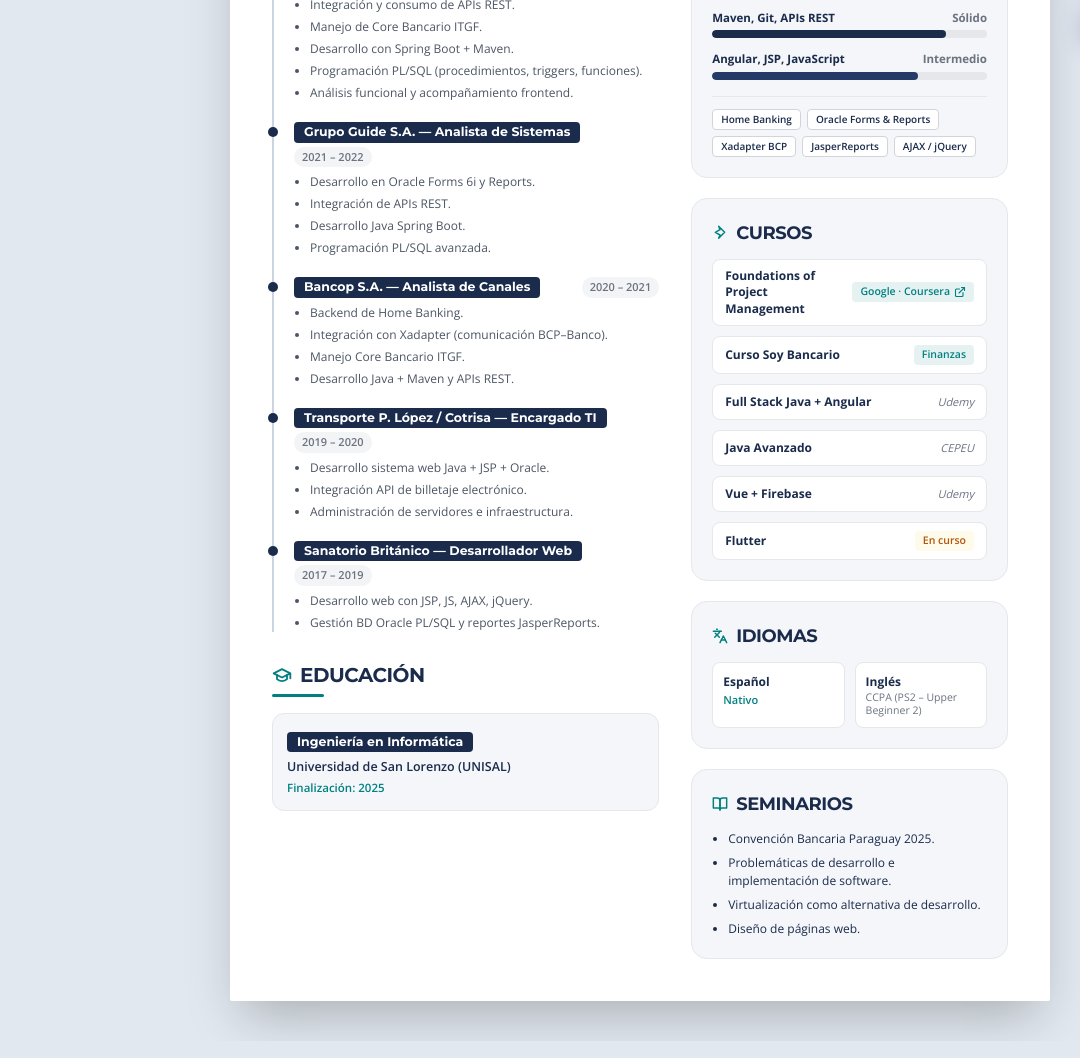
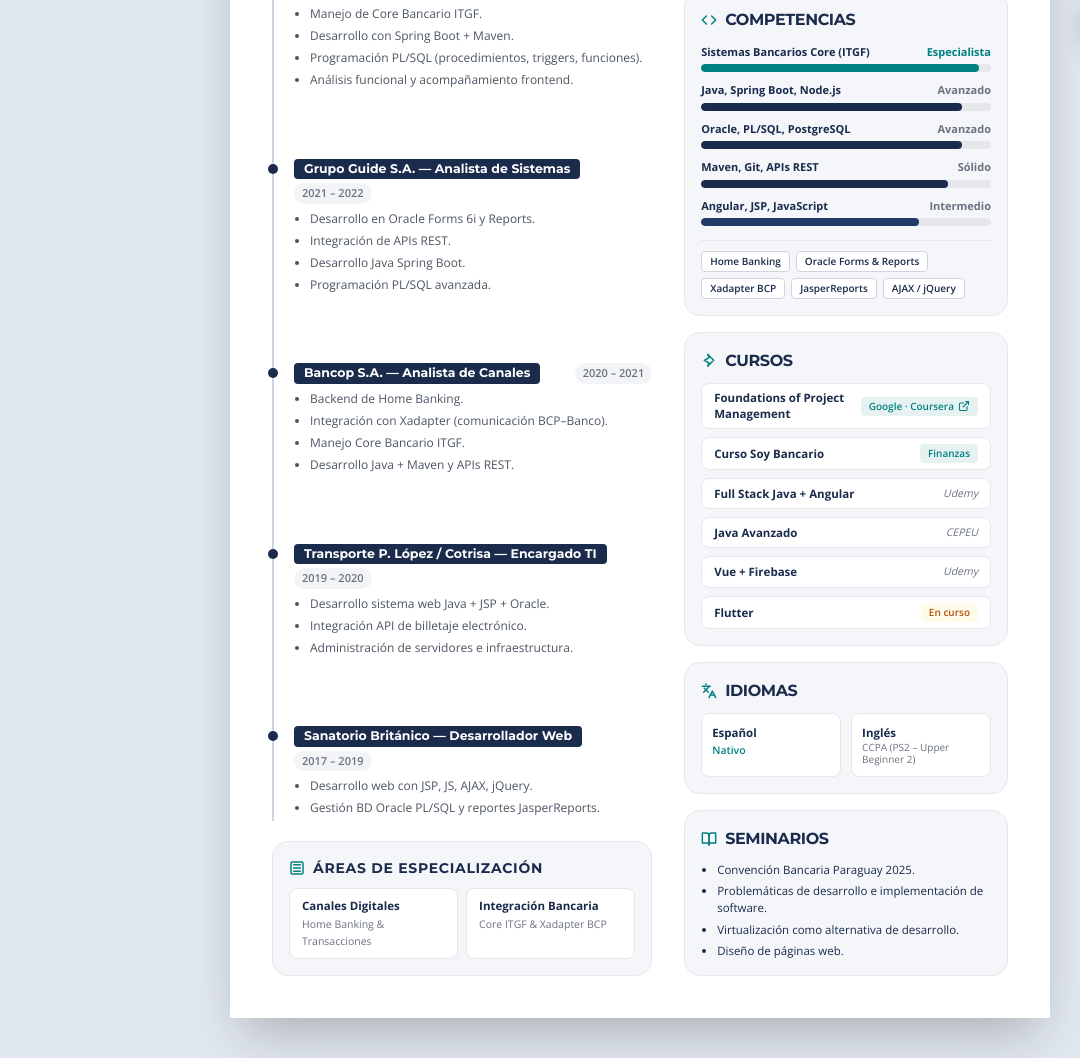
Before and after one commit to freezer1993/LuisFleitasCV, a plain HTML site: page index.html in a window 1280 px wide. Shown: the part 729-1787 px from the top of the page, 0-1080 px from the left. Drawn offline with nearby package versions, Linux system fonts and the light colour scheme.

Commit message:
fix: ajustar proporcion 1:1 de foto de perfil y equilibrar altura de columnas en web y PDF

```diff
--- a/css/styles.css
+++ b/css/styles.css
@@ -278,9 +278,9 @@ body.pdf-capturing {
         width: 100% !important;
     }
     #cv-content:not(.pdf-export-mode) .header-left-inner .profile-box {
-        flex: 0 0 130px !important;
-        width: 130px !important;
-        height: 165px !important;
+        flex: 0 0 142px !important;
+        width: 142px !important;
+        height: 142px !important;
     }
     #cv-content:not(.pdf-export-mode) .header-left-inner .contact-data {
         flex: 1 1 auto !important;
--- a/index.html
+++ b/index.html
@@ -88,13 +88,13 @@
             <!-- HEADER -->
             <header class="header-row flex gap-8 mb-7 pb-6 border-b border-gray-200">
 
-                <!-- Columna izquierda: foto + contacto rápido -->
+                <!-- Columna izquierda: foto (proporción nativa 1:1 sin estiramiento) + contacto rápido -->
                 <div class="header-left" style="width:31%;">
                     <div class="header-left-inner">
 
-                        <div class="profile-box bg-teal border-b-[5px] border-navy mb-4 overflow-hidden rounded-xl shadow-md flex items-center justify-center anim-photo delay-0"
-                             style="width:130px; height:160px;">
-                            <img src="img/perfil.jpeg" data-asset="img/perfil.jpeg" alt="Foto de perfil de Luis Alberto Fleitas Rojas" style="width:100%; height:100%; object-fit:cover;">
+                        <div class="profile-box bg-white border-b-[5px] border-navy mb-4 overflow-hidden rounded-xl shadow-md flex items-center justify-center anim-photo delay-0"
+                             style="width:142px; height:142px; border: 1px solid #e2e8f0; border-bottom: 5px solid #1a2b4c;">
+                            <img src="img/perfil.jpeg" data-asset="img/perfil.jpeg" width="142" height="142" alt="Foto de perfil de Luis Alberto Fleitas Rojas" style="width:142px; height:142px; display:block;">
                         </div>
 
                         <div class="contact-data anim-left delay-1">
@@ -128,7 +128,7 @@
 
                             <div class="pt-3 mt-3 border-t border-gray-200 flex items-center gap-2.5">
                                 <a href="https://www.linkedin.com/in/luis-fleitas-63690b190" target="_blank" rel="noopener noreferrer" class="inline-flex items-center gap-2 group" title="Escanea o haz clic para ir a LinkedIn">
-                                    <img src="img/linkedin.png" data-asset="img/linkedin.png" alt="Código QR LinkedIn" class="rounded border border-gray-200 p-0.5 bg-white group-hover:border-teal transition-colors" style="width:44px; height:44px;">
+                                    <img src="img/linkedin.png" data-asset="img/linkedin.png" width="44" height="44" alt="Código QR LinkedIn" class="rounded border border-gray-200 p-0.5 bg-white group-hover:border-teal transition-colors" style="width:44px; height:44px;">
                                     <div class="text-[10.5px] leading-tight">
                                         <span class="font-bold text-navy group-hover:text-teal transition-colors block">LinkedIn Profesional</span>
                                         <span class="text-gray-400">@luis-fleitas</span>
@@ -186,21 +186,21 @@
             <!-- /HEADER -->
 
 
-            <!-- CUERPO -->
-            <div class="body-row flex gap-8">
+            <!-- CUERPO (Columnas balanceadas al 100% de altura) -->
+            <div class="body-row flex items-stretch gap-8">
 
 
-                <!-- COLUMNA IZQUIERDA: Experiencia con Timeline + Educación -->
-                <div class="body-left" style="width:55%;">
+                <!-- COLUMNA IZQUIERDA: Experiencia con Timeline -->
+                <div class="body-left flex flex-col" style="width:54%;">
 
                     <div class="flex items-center gap-2 mb-1 anim-left delay-0">
                         <svg class="w-5 h-5 text-teal flex-shrink-0" width="20" height="20" xmlns="http://www.w3.org/2000/svg" viewBox="0 0 24 24" fill="none" stroke="currentColor" stroke-width="2.2" stroke-linecap="round" stroke-linejoin="round"><rect width="20" height="14" x="2" y="7" rx="2" ry="2"/><path d="M16 21V5a2 2 0 0 0-2-2h-4a2 2 0 0 0-2 2v16"/></svg>
                         <h2 class="font-display font-bold text-navy text-[20px] uppercase tracking-tight">Experiencia Profesional</h2>
                     </div>
-                    <div class="anim-line delay-0 mb-5"></div>
+                    <div class="anim-line delay-0 mb-4"></div>
 
-                    <!-- Línea de tiempo estilo Canva -->
-                    <div class="relative pl-5 space-y-5" style="border-left: 2px solid #cbd5e1;">
+                    <!-- Línea de tiempo distribuida uniformemente para llenar la columna sin huecos inferiores -->
+                    <div class="relative pl-5 flex-1 flex flex-col justify-between py-1" style="border-left: 2px solid #cbd5e1;">
 
                         <!-- Item 1 -->
                         <div class="relative anim-left delay-1">
@@ -291,37 +291,58 @@
                     </div>
                     <!-- /Línea de tiempo -->
 
-                    <div class="flex items-center gap-2 mb-1 mt-7 anim-left delay-0">
-                        <svg class="w-5 h-5 text-teal flex-shrink-0" width="20" height="20" xmlns="http://www.w3.org/2000/svg" viewBox="0 0 24 24" fill="none" stroke="currentColor" stroke-width="2.2" stroke-linecap="round" stroke-linejoin="round"><path d="M22 10v6M2 10l10-5 10 5-10 5z"/><path d="M6 12v5c3 3 9 3 12 0v-5"/></svg>
-                        <h2 class="font-display font-bold text-navy text-[20px] uppercase tracking-tight">Educación</h2>
-                    </div>
-                    <div class="anim-line delay-0 mb-4"></div>
-
-                    <div class="bg-lightgray p-3.5 rounded-xl border border-gray-200 anim-left delay-1">
-                        <div class="bg-navy text-white px-2.5 py-1 rounded inline-block text-[12.5px] font-bold font-display leading-none mb-1.5">
-                            Ingeniería en Informática
+                    <!-- Bloque de Especialidades y Arquitectura al pie de la columna izquierda para equilibrio visual total -->
+                    <div class="mt-5 bg-lightgray p-4 rounded-2xl border border-gray-200 anim-left delay-5">
+                        <h3 class="font-display font-bold text-navy text-sm uppercase tracking-wider mb-2.5 flex items-center gap-2">
+                            <svg class="w-4 h-4 text-teal flex-shrink-0" width="16" height="16" xmlns="http://www.w3.org/2000/svg" viewBox="0 0 24 24" fill="none" stroke="currentColor" stroke-width="2.2" stroke-linecap="round" stroke-linejoin="round"><rect width="18" height="18" x="3" y="3" rx="2"/><path d="M7 7h10"/><path d="M7 12h10"/><path d="M7 17h10"/></svg>
+                            <span>Áreas de Especialización</span>
+                        </h3>
+                        <div class="grid grid-cols-2 gap-2 text-[11.5px]">
+                            <div class="bg-white px-3 py-2 rounded-lg border border-gray-200">
+                                <span class="font-bold text-navy block">Canales Digitales</span>
+                                <span class="text-gray-500 text-[10.5px]">Home Banking &amp; Transacciones</span>
+                            </div>
+                            <div class="bg-white px-3 py-2 rounded-lg border border-gray-200">
+                                <span class="font-bold text-navy block">Integración Bancaria</span>
+                                <span class="text-gray-500 text-[10.5px]">Core ITGF &amp; Xadapter BCP</span>
+                            </div>
                         </div>
-                        <div class="text-[12.5px] font-semibold text-navy">Universidad de San Lorenzo (UNISAL)</div>
-                        <div class="text-[11.5px] text-teal font-semibold mt-0.5">Finalización: 2025</div>
                     </div>
 
                 </div>
                 <!-- /COLUMNA IZQUIERDA -->
 
 
-                <!-- COLUMNA DERECHA: Skills con Barras de Progreso, Cursos, Idiomas, Seminarios -->
-                <div class="body-right" style="width:45%;">
+                <!-- COLUMNA DERECHA: Educación, Competencias, Cursos, Idiomas, Seminarios -->
+                <div class="body-right flex flex-col justify-between" style="width:46%;">
+
+                    <!-- Educación -->
+                    <div class="bg-lightgray p-4 rounded-2xl mb-4 border border-gray-200 anim-right delay-0">
+                        <h3 class="font-display font-bold text-navy text-base uppercase tracking-tight mb-2.5 flex items-center gap-2">
+                            <svg class="w-4 h-4 text-teal flex-shrink-0" width="16" height="16" xmlns="http://www.w3.org/2000/svg" viewBox="0 0 24 24" fill="none" stroke="currentColor" stroke-width="2.2" stroke-linecap="round" stroke-linejoin="round"><path d="M22 10v6M2 10l10-5 10 5-10 5z"/><path d="M6 12v5c3 3 9 3 12 0v-5"/></svg>
+                            <span>Educación</span>
+                        </h3>
+                        <div class="bg-white p-3 rounded-xl border border-gray-200 flex items-center justify-between gap-2">
+                            <div>
+                                <div class="font-display font-bold text-navy text-[12.5px]">Ingeniería en Informática</div>
+                                <div class="text-[11.5px] text-gray-600 font-semibold">Universidad de San Lorenzo (UNISAL)</div>
+                            </div>
+                            <span class="font-semibold text-[10.5px] px-2.5 py-1 rounded whitespace-nowrap flex-shrink-0" style="background-color: #e6f2f2; color: #008080;">
+                                Finalización: 2025
+                            </span>
+                        </div>
+                    </div>
 
                     <!-- Competencias Técnicas -->
-                    <div class="bg-lightgray p-5 rounded-2xl mb-5 border border-gray-200 anim-right delay-0">
-                        <h3 class="font-display font-bold text-navy text-lg uppercase tracking-tight mb-3.5 flex items-center gap-2">
+                    <div class="bg-lightgray p-4 rounded-2xl mb-4 border border-gray-200 anim-right delay-1">
+                        <h3 class="font-display font-bold text-navy text-base uppercase tracking-tight mb-3 flex items-center gap-2">
                             <svg class="w-4 h-4 text-teal flex-shrink-0" width="16" height="16" xmlns="http://www.w3.org/2000/svg" viewBox="0 0 24 24" fill="none" stroke="currentColor" stroke-width="2.2" stroke-linecap="round" stroke-linejoin="round"><polyline points="16 18 22 12 16 6"/><polyline points="8 6 2 12 8 18"/></svg>
                             <span>Competencias</span>
                         </h3>
 
-                        <div class="space-y-3">
+                        <div class="space-y-2.5">
                             <div>
-                                <div class="flex justify-between text-[11.5px] font-bold text-navy mb-1">
+                                <div class="flex justify-between text-[11px] font-bold text-navy mb-1">
                                     <span>Sistemas Bancarios Core (ITGF)</span>
                                     <span class="text-teal">Especialista</span>
                                 </div>
@@ -331,7 +352,7 @@
                             </div>
 
                             <div>
-                                <div class="flex justify-between text-[11.5px] font-bold text-navy mb-1">
+                                <div class="flex justify-between text-[11px] font-bold text-navy mb-1">
                                     <span>Java, Spring Boot, Node.js</span>
                                     <span class="text-gray-500">Avanzado</span>
                                 </div>
@@ -341,7 +362,7 @@
                             </div>
 
                             <div>
-                                <div class="flex justify-between text-[11.5px] font-bold text-navy mb-1">
+                                <div class="flex justify-between text-[11px] font-bold text-navy mb-1">
                                     <span>Oracle, PL/SQL, PostgreSQL</span>
                                     <span class="text-gray-500">Avanzado</span>
                                 </div>
@@ -351,7 +372,7 @@
                             </div>
 
                             <div>
-                                <div class="flex justify-between text-[11.5px] font-bold text-navy mb-1">
+                                <div class="flex justify-between text-[11px] font-bold text-navy mb-1">
                                     <span>Maven, Git, APIs REST</span>
                                     <span class="text-gray-500">Sólido</span>
                                 </div>
@@ -361,7 +382,7 @@
                             </div>
 
                             <div>
-                                <div class="flex justify-between text-[11.5px] font-bold text-navy mb-1">
+                                <div class="flex justify-between text-[11px] font-bold text-navy mb-1">
                                     <span>Angular, JSP, JavaScript</span>
                                     <span class="text-gray-500">Intermedio</span>
                                 </div>
@@ -372,7 +393,7 @@
                         </div>
 
                         <!-- Etiquetas de Stack Tecnológico -->
-                        <div class="flex flex-wrap gap-1.5 mt-4 pt-3 border-t border-gray-200">
+                        <div class="flex flex-wrap gap-1.5 mt-3.5 pt-2.5 border-t border-gray-200">
                             <span class="px-2 py-0.5 bg-white border border-gray-300 rounded text-[10px] font-semibold text-navy">Home Banking</span>
                             <span class="px-2 py-0.5 bg-white border border-gray-300 rounded text-[10px] font-semibold text-navy">Oracle Forms &amp; Reports</span>
                             <span class="px-2 py-0.5 bg-white border border-gray-300 rounded text-[10px] font-semibold text-navy">Xadapter BCP</span>
@@ -382,69 +403,69 @@
                     </div>
 
                     <!-- Cursos y Certificaciones -->
-                    <div class="bg-lightgray p-5 rounded-2xl mb-5 border border-gray-200 anim-right delay-1">
-                        <h3 class="font-display font-bold text-navy text-lg uppercase tracking-tight mb-3 flex items-center gap-2">
+                    <div class="bg-lightgray p-4 rounded-2xl mb-4 border border-gray-200 anim-right delay-2">
+                        <h3 class="font-display font-bold text-navy text-base uppercase tracking-tight mb-2.5 flex items-center gap-2">
                             <svg class="w-4 h-4 text-teal flex-shrink-0" width="16" height="16" xmlns="http://www.w3.org/2000/svg" viewBox="0 0 24 24" fill="none" stroke="currentColor" stroke-width="2.2" stroke-linecap="round" stroke-linejoin="round"><path d="M12 15l-2 5l9-9l-9-9l2 5l-7 4l7 4z"/></svg>
                             <span>Cursos</span>
                         </h3>
-                        <div class="text-[12px] text-navy font-bold space-y-2.5">
-                            <a href="https://www.coursera.org/account/accomplishments/verify/1VOGWRW1T0LX?utm_source=ln&amp;utm_medium=certificate&amp;utm_content=cert_image&amp;utm_campaign=sharing_cta&amp;utm_product=course" target="_blank" rel="noopener noreferrer" class="flex justify-between items-center gap-2 bg-white px-3 py-2 rounded-lg border border-gray-200 hover:border-teal transition-colors group" title="Verificar certificado en Coursera (ID: 1VOGWRW1T0LX)">
+                        <div class="text-[11.5px] text-navy font-bold space-y-2">
+                            <a href="https://www.coursera.org/account/accomplishments/verify/1VOGWRW1T0LX?utm_source=ln&amp;utm_medium=certificate&amp;utm_content=cert_image&amp;utm_campaign=sharing_cta&amp;utm_product=course" target="_blank" rel="noopener noreferrer" class="flex justify-between items-center gap-2 bg-white px-3 py-1.5 rounded-lg border border-gray-200 hover:border-teal transition-colors group" title="Verificar certificado en Coursera (ID: 1VOGWRW1T0LX)">
                                 <span class="group-hover:text-teal transition-colors leading-snug">
                                     Foundations of Project Management
                                 </span>
-                                <span class="font-semibold text-[10.5px] px-2 py-0.5 rounded whitespace-nowrap flex items-center gap-1 flex-shrink-0" style="background-color: #e6f2f2; color: #008080;">
+                                <span class="font-semibold text-[10px] px-2 py-0.5 rounded whitespace-nowrap flex items-center gap-1 flex-shrink-0" style="background-color: #e6f2f2; color: #008080;">
                                     <span>Google · Coursera</span>
                                     <svg class="w-3 h-3 text-teal flex-shrink-0" width="12" height="12" xmlns="http://www.w3.org/2000/svg" viewBox="0 0 24 24" fill="none" stroke="currentColor" stroke-width="2.2" stroke-linecap="round" stroke-linejoin="round"><path d="M18 13v6a2 2 0 0 1-2 2H5a2 2 0 0 1-2-2V8a2 2 0 0 1 2-2h6"/><polyline points="15 3 21 3 21 9"/><line x1="10" x2="21" y1="14" y2="3"/></svg>
                                 </span>
                             </a>
-                            <div class="flex justify-between items-center bg-white px-3 py-2 rounded-lg border border-gray-200">
+                            <div class="flex justify-between items-center bg-white px-3 py-1.5 rounded-lg border border-gray-200">
                                 <span>Curso Soy Bancario</span>
-                                <span class="font-semibold text-[10.5px] px-2 py-0.5 rounded" style="background-color: #e6f2f2; color: #008080;">Finanzas</span>
+                                <span class="font-semibold text-[10px] px-2 py-0.5 rounded" style="background-color: #e6f2f2; color: #008080;">Finanzas</span>
                             </div>
-                            <div class="flex justify-between items-center bg-white px-3 py-2 rounded-lg border border-gray-200">
+                            <div class="flex justify-between items-center bg-white px-3 py-1.5 rounded-lg border border-gray-200">
                                 <span>Full Stack Java + Angular</span>
-                                <span class="text-gray-500 font-normal italic text-[11px]">Udemy</span>
+                                <span class="text-gray-500 font-normal italic text-[10.5px]">Udemy</span>
                             </div>
-                            <div class="flex justify-between items-center bg-white px-3 py-2 rounded-lg border border-gray-200">
+                            <div class="flex justify-between items-center bg-white px-3 py-1.5 rounded-lg border border-gray-200">
                                 <span>Java Avanzado</span>
-                                <span class="text-gray-500 font-normal italic text-[11px]">CEPEU</span>
+                                <span class="text-gray-500 font-normal italic text-[10.5px]">CEPEU</span>
                             </div>
-                            <div class="flex justify-between items-center bg-white px-3 py-2 rounded-lg border border-gray-200">
+                            <div class="flex justify-between items-center bg-white px-3 py-1.5 rounded-lg border border-gray-200">
                                 <span>Vue + Firebase</span>
-                                <span class="text-gray-500 font-normal italic text-[11px]">Udemy</span>
+                                <span class="text-gray-500 font-normal italic text-[10.5px]">Udemy</span>
                             </div>
-                            <div class="flex justify-between items-center bg-white px-3 py-2 rounded-lg border border-gray-200">
+                            <div class="flex justify-between items-center bg-white px-3 py-1.5 rounded-lg border border-gray-200">
                                 <span>Flutter</span>
-                                <span class="text-amber-700 bg-amber-50 font-semibold text-[10.5px] px-2 py-0.5 rounded">En curso</span>
+                                <span class="text-amber-700 bg-amber-50 font-semibold text-[10px] px-2 py-0.5 rounded">En curso</span>
                             </div>
                         </div>
                     </div>
 
                     <!-- Idiomas -->
-                    <div class="bg-lightgray p-5 rounded-2xl mb-5 border border-gray-200 anim-right delay-2">
-                        <h3 class="font-display font-bold text-navy text-lg uppercase tracking-tight mb-3 flex items-center gap-2">
+                    <div class="bg-lightgray p-4 rounded-2xl mb-4 border border-gray-200 anim-right delay-3">
+                        <h3 class="font-display font-bold text-navy text-base uppercase tracking-tight mb-2.5 flex items-center gap-2">
                             <svg class="w-4 h-4 text-teal flex-shrink-0" width="16" height="16" xmlns="http://www.w3.org/2000/svg" viewBox="0 0 24 24" fill="none" stroke="currentColor" stroke-width="2.2" stroke-linecap="round" stroke-linejoin="round"><path d="m5 8 6 6"/><path d="m4 14 6-6 2-3"/><path d="M2 5h12"/><path d="M7 2h1"/><path d="m22 22-5-10-5 10"/><path d="M14 18h6"/></svg>
                             <span>Idiomas</span>
                         </h3>
-                        <div class="grid grid-cols-2 gap-2.5 text-[12px]">
+                        <div class="grid grid-cols-2 gap-2.5 text-[11.5px]">
                             <div class="bg-white p-2.5 rounded-lg border border-gray-200">
                                 <span class="font-bold text-navy block">Español</span>
-                                <span class="text-teal font-semibold text-[11px]">Nativo</span>
+                                <span class="text-teal font-semibold text-[10.5px]">Nativo</span>
                             </div>
                             <div class="bg-white p-2.5 rounded-lg border border-gray-200">
                                 <span class="font-bold text-navy block">Inglés</span>
-                                <span class="text-gray-500 text-[10.5px] leading-tight block">CCPA (PS2 – Upper Beginner 2)</span>
+                                <span class="text-gray-500 text-[10px] leading-tight block">CCPA (PS2 – Upper Beginner 2)</span>
                             </div>
                         </div>
                     </div>
 
                     <!-- Seminarios -->
-                    <div class="bg-lightgray p-5 rounded-2xl border border-gray-200 anim-right delay-3">
-                        <h3 class="font-display font-bold text-navy text-lg uppercase tracking-tight mb-3 flex items-center gap-2">
+                    <div class="bg-lightgray p-4 rounded-2xl border border-gray-200 anim-right delay-4">
+                        <h3 class="font-display font-bold text-navy text-base uppercase tracking-tight mb-2.5 flex items-center gap-2">
                             <svg class="w-4 h-4 text-teal flex-shrink-0" width="16" height="16" xmlns="http://www.w3.org/2000/svg" viewBox="0 0 24 24" fill="none" stroke="currentColor" stroke-width="2.2" stroke-linecap="round" stroke-linejoin="round"><path d="M2 3h6a4 4 0 0 1 4 4v14a3 3 0 0 0-3-3H2z"/><path d="M22 3h-6a4 4 0 0 0-4 4v14a3 3 0 0 1 3-3h7z"/></svg>
                             <span>Seminarios</span>
                         </h3>
-                        <ul class="list-disc list-outside ml-4 text-[12px] text-navy font-medium space-y-1.5">
+                        <ul class="list-disc list-outside ml-4 text-[11.5px] text-navy font-medium space-y-1">
                             <li>Convención Bancaria Paraguay 2025.</li>
                             <li>Problemáticas de desarrollo e implementación de software.</li>
                             <li>Virtualización como alternativa de desarrollo.</li>
```
